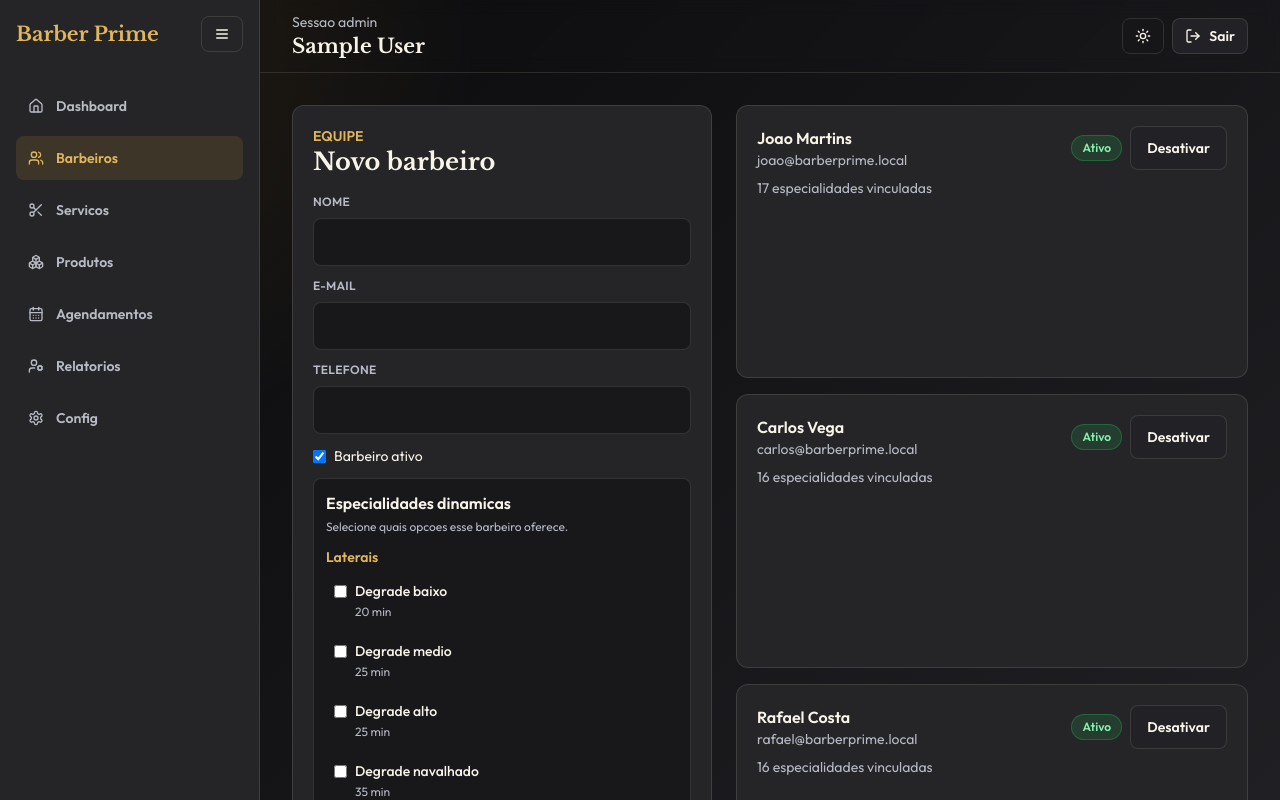
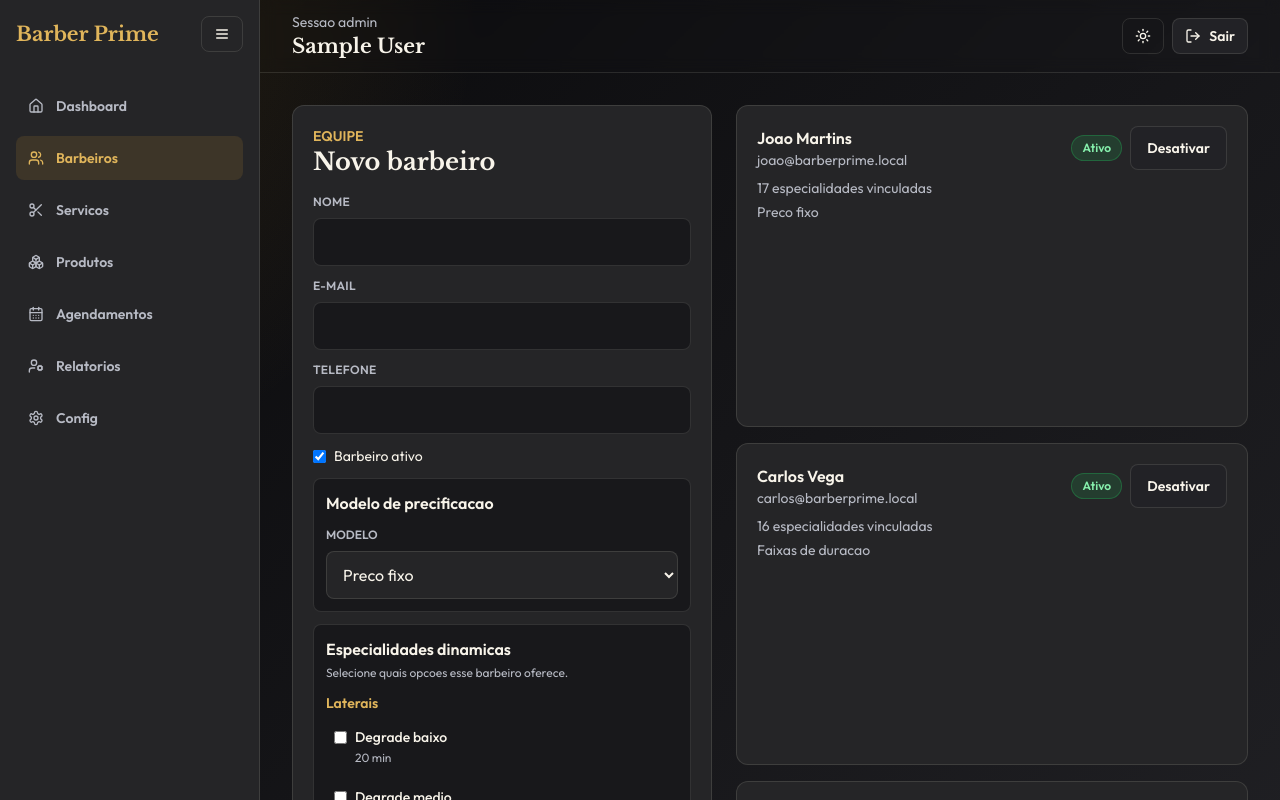
Before and after one commit to Maycon2222/BarberPremium, a React (Vite) app: page /admin/barbers in a window 1280 px wide. Shown: the top 800 px of the page. Built offline with nearby package versions, Linux system fonts and the light colour scheme; sample sign-in values are in the browser's storage.

Commit message:
Add barber pricing models

```diff
--- a/src/pages/admin/AdminBarbers.jsx
+++ b/src/pages/admin/AdminBarbers.jsx
@@ -3,9 +3,9 @@ import { Badge, Button, Card, Input } from '../../design-system'
 import { Page } from '../../components/shared/AppLayout'
 import { useAppointmentStore } from '../../store/appointmentStore'
 import { useServiceStore } from '../../store/serviceStore'
-import { getActiveCategories, getActiveOptionsByCategory } from '../../utils/pricing'
+import { DEFAULT_DURATION_TIERS, PRICING_MODELS, getActiveCategories, getActiveOptionsByCategory, getPricingModelLabel, money, normalizeBarberPricing } from '../../utils/pricing'
 
-const emptyBarber = { name: '', email: '', phone: '', active: true, specialties: [], specialtyOptionIds: [] }
+const emptyBarber = normalizeBarberPricing({ name: '', email: '', phone: '', active: true, specialties: [], specialtyOptionIds: [] })
 
 export function AdminBarbers() {
   const { barbers, upsertBarber, toggleBarber } = useAppointmentStore()
@@ -15,7 +15,7 @@ export function AdminBarbers() {
   const activeCategories = getActiveCategories(categories)
 
   const save = () => {
-    upsertBarber({ ...draft, id: editingId || draft.id })
+    upsertBarber({ ...normalizeBarberPricing(draft), id: editingId || draft.id })
     setDraft(emptyBarber)
     setEditingId('')
   }
@@ -24,7 +24,7 @@ export function AdminBarbers() {
     setEditingId(barber.id)
     setDraft({
       ...emptyBarber,
-      ...barber,
+      ...normalizeBarberPricing(barber),
       specialtyOptionIds: barber.specialtyOptionIds || [],
     })
   }
@@ -33,6 +33,23 @@ export function AdminBarbers() {
     const current = draft.specialtyOptionIds || []
     const next = current.includes(optionId) ? current.filter((id) => id !== optionId) : [...current, optionId]
     setDraft({ ...draft, specialtyOptionIds: next })
+  }
+
+  const updateTier = (index, key, value) => {
+    const durationTiers = [...(draft.durationTiers || DEFAULT_DURATION_TIERS)]
+    durationTiers[index] = { ...durationTiers[index], [key]: Number(value) }
+    setDraft({ ...draft, durationTiers })
+  }
+
+  const addTier = () => {
+    const durationTiers = [...(draft.durationTiers || DEFAULT_DURATION_TIERS)]
+    const last = durationTiers.at(-1)
+    setDraft({ ...draft, durationTiers: [...durationTiers, { upTo: Number(last?.upTo || 60) + 30, surcharge: Number(last?.surcharge || 0) + 10 }] })
+  }
+
+  const removeTier = (index) => {
+    const durationTiers = (draft.durationTiers || DEFAULT_DURATION_TIERS).filter((_, itemIndex) => itemIndex !== index)
+    setDraft({ ...draft, durationTiers })
   }
 
   return (
@@ -47,6 +64,35 @@ export function AdminBarbers() {
           <Input label="E-mail" value={draft.email} onChange={(event) => setDraft({ ...draft, email: event.target.value })} />
           <Input label="Telefone" value={draft.phone} onChange={(event) => setDraft({ ...draft, phone: event.target.value })} />
           <label className="flex items-center gap-2 text-sm"><input type="checkbox" checked={draft.active} onChange={(event) => setDraft({ ...draft, active: event.target.checked })} /> Barbeiro ativo</label>
+
+          <div className="rounded-[var(--radius-md)] border border-[var(--border-default)] bg-[var(--bg-elevated)] p-3">
+            <p className="mb-3 font-semibold">Modelo de precificacao</p>
+            <label className="block">
+              <span className="mb-2 block text-xs font-semibold uppercase text-[var(--text-secondary)]">Modelo</span>
+              <select value={draft.pricingModel || 'fixed'} onChange={(event) => setDraft({ ...draft, pricingModel: event.target.value })} className="h-12 w-full rounded-[var(--radius-md)] border border-[var(--border-default)] bg-[var(--bg-surface)] px-3">
+                {PRICING_MODELS.map((model) => <option key={model.id} value={model.id}>{model.name}</option>)}
+              </select>
+            </label>
+
+            {draft.pricingModel === 'per_minute' ? (
+              <div className="mt-3">
+                <Input label="Tarifa por minuto (R$)" type="number" min="0" step="0.01" value={draft.minuteRate || 0} onChange={(event) => setDraft({ ...draft, minuteRate: Number(event.target.value) })} />
+              </div>
+            ) : null}
+
+            {draft.pricingModel === 'duration_tier' ? (
+              <div className="mt-4 space-y-3">
+                {(draft.durationTiers || DEFAULT_DURATION_TIERS).map((tier, index) => (
+                  <div key={`${tier.upTo}-${index}`} className="grid grid-cols-[1fr_1fr_auto] gap-2">
+                    <Input label="Ate min" type="number" min="1" value={tier.upTo} onChange={(event) => updateTier(index, 'upTo', event.target.value)} />
+                    <Input label="Acrescimo R$" type="number" min="0" step="0.01" value={tier.surcharge} onChange={(event) => updateTier(index, 'surcharge', event.target.value)} />
+                    <Button variant="secondary" className="mt-6" disabled={(draft.durationTiers || DEFAULT_DURATION_TIERS).length <= 1} onClick={() => removeTier(index)}>Remover</Button>
+                  </div>
+                ))}
+                <Button variant="secondary" onClick={addTier}>Adicionar faixa</Button>
+              </div>
+            ) : null}
+          </div>
 
           <div className="rounded-[var(--radius-md)] border border-[var(--border-default)] bg-[var(--bg-elevated)] p-3">
             <p className="mb-1 font-semibold">Especialidades dinamicas</p>
@@ -91,6 +137,10 @@ export function AdminBarbers() {
                   <p className="font-semibold">{barber.name}</p>
                   <p className="text-sm text-[var(--text-secondary)]">{barber.email}</p>
                   <p className="mt-2 text-sm text-[var(--text-secondary)]">{specialtyCount} especialidades vinculadas</p>
+                  <p className="mt-1 text-sm text-[var(--text-secondary)]">
+                    {getPricingModelLabel(barber.pricingModel)}
+                    {barber.pricingModel === 'per_minute' ? ` - ${money(barber.minuteRate)}/min` : ''}
+                  </p>
                 </button>
                 <div className="flex items-center gap-2">
                   <Badge status={barber.active ? 'completed' : 'cancelled'}>{barber.active ? 'Ativo' : 'Inativo'}</Badge>
--- a/src/pages/client/BookingWizard.jsx
+++ b/src/pages/client/BookingWizard.jsx
@@ -14,7 +14,7 @@ import { useServiceStore } from '../../store/serviceStore'
 import { useToastStore } from '../../store/toastStore'
 import { availableTimes, isSlotUnavailable, isWorkingDay } from '../../utils/businessRules'
 import { formatPhoneBR } from '../../utils/br'
-import { PAYMENT_METHODS, calculateDynamicSelection, findSelectionConflicts, getActiveCategories, getActiveOptionsByCategory, getCompatibilityBlock, getPaymentStatusForMethod, money } from '../../utils/pricing'
+import { PAYMENT_METHODS, calculateDynamicSelection, calculatePrice, findSelectionConflicts, getActiveCategories, getActiveOptionsByCategory, getCompatibilityBlock, getPaymentStatusForMethod, getPricingModelLabel, money } from '../../utils/pricing'
 
 const steps = ['Barbeiro', 'Horario', 'Servico', 'Confirmacao']
 
@@ -45,6 +45,7 @@ export function BookingWizard() {
   const selectedOptionIds = form.watch('selectedOptionIds') || []
   const totals = calculateDynamicSelection(selectedOptionIds, options)
   const selectedBarber = barbers.find((barber) => barber.id === form.watch('barberId'))
+  const priceInfo = calculatePrice(totals, selectedBarber)
   const requiredCategoryIds = getActiveCategories(categories).filter((category) => category.required).map((category) => category.id)
   const missingRequired = requiredCategoryIds.filter((categoryId) => !totals.selectedOptions.some((option) => option.categoryId === categoryId))
   const selectionConflicts = findSelectionConflicts(selectedOptionIds, options)
@@ -78,7 +79,10 @@ export function BookingWizard() {
         ...data,
         serviceId: 'custom-dynamic',
         clientId: user?.id || 'guest',
-        price: totals.totalPrice,
+        price: priceInfo.finalPrice,
+        pricingModel: selectedBarber?.pricingModel || 'fixed',
+        pricingBreakdown: priceInfo.breakdown,
+        basePrice: totals.totalPrice,
         estimatedMinutes: totals.totalMinutes,
         selectedOptionIds,
         selectedOptionsSnapshot: totals.selectedOptions,
@@ -99,7 +103,7 @@ export function BookingWizard() {
             <p className="text-sm font-semibold uppercase text-[var(--accent-text)]">Agendamento dinamico</p>
             <h2 className="font-display text-3xl font-bold">Monte seu atendimento</h2>
           </div>
-          <LiveSummary totals={totals} />
+          <LiveSummary totals={totals} priceInfo={priceInfo} />
         </div>
         <div className="mt-5 h-2 rounded-full bg-[var(--bg-subtle)]">
           <motion.div className="h-2 rounded-full bg-[var(--accent-default)]" animate={{ width: `${((step + 1) / steps.length) * 100}%` }} />
@@ -117,8 +121,8 @@ export function BookingWizard() {
           <motion.div key={step} initial={{ opacity: 0, x: 32 }} animate={{ opacity: 1, x: 0 }} exit={{ opacity: 0, x: -32 }} transition={{ duration: 0.24 }}>
             {step === 0 && <BarberStep barbers={barbers} options={options} selected={form.watch('barberId')} select={(id) => form.setValue('barberId', id, { shouldValidate: true })} />}
             {step === 1 && <TimeStep dates={dates} times={availableTimes(settings)} form={form} appointments={appointments} />}
-            {step === 2 && <DynamicServiceStep form={form} categories={categories} options={options} selectedBarber={selectedBarber} missingRequired={missingRequired} selectionConflicts={selectionConflicts} />}
-            {step === 3 && <ConfirmStep form={form} totals={totals} categories={categories} selectedBarber={selectedBarber} />}
+            {step === 2 && <DynamicServiceStep form={form} categories={categories} options={options} selectedBarber={selectedBarber} missingRequired={missingRequired} selectionConflicts={selectionConflicts} priceInfo={priceInfo} />}
+            {step === 3 && <ConfirmStep form={form} totals={totals} categories={categories} selectedBarber={selectedBarber} priceInfo={priceInfo} />}
           </motion.div>
         </AnimatePresence>
         <div className="mt-6 flex justify-between gap-3">
@@ -130,11 +134,12 @@ export function BookingWizard() {
   )
 }
 
-function LiveSummary({ totals }) {
+function LiveSummary({ totals, priceInfo }) {
   return (
     <div className="rounded-[var(--radius-md)] border border-[var(--border-default)] bg-[var(--bg-surface)] px-4 py-3 text-right">
       <p className="text-sm text-[var(--text-secondary)]">Total parcial</p>
-      <p className="text-xl font-bold text-[var(--accent-text)]">{money(totals.totalPrice)} <span className="text-sm font-medium text-[var(--text-secondary)]">/ {totals.totalMinutes} min</span></p>
+      <p className="text-xl font-bold text-[var(--accent-text)]">{money(priceInfo.finalPrice)} <span className="text-sm font-medium text-[var(--text-secondary)]">/ {totals.totalMinutes} min</span></p>
+      <p className="mt-1 max-w-xs text-xs text-[var(--text-secondary)]">{priceInfo.breakdown}</p>
     </div>
   )
 }
@@ -153,6 +158,7 @@ function BarberStep({ barbers, options, selected, select }) {
             <Avatar name={barber.name} size="lg" />
             <p className="mt-4 font-semibold">{barber.name}</p>
             <p className="text-sm text-[var(--text-secondary)]">{(barber.specialtyOptionIds?.length || barber.specialties?.length || 0)} especialidades cadastradas</p>
+            <span className="mt-3 inline-flex rounded-full bg-[var(--accent-subtle)] px-3 py-1 text-xs font-semibold text-[var(--accent-text)]">{getPricingModelLabel(barber.pricingModel)}</span>
             {specialtyNames.length ? (
               <div className="mt-3 flex flex-wrap gap-1.5">
                 {specialtyNames.map((name) => <span key={name} className="rounded-full bg-[var(--bg-subtle)] px-2 py-1 text-xs text-[var(--text-secondary)]">{name}</span>)}
@@ -184,6 +190,7 @@ function TimeStep({ dates, times, form, appointments }) {
       <div className="grid grid-cols-3 gap-2 sm:grid-cols-5">
         {times.map((time) => {
           const disabled = barberId ? isSlotUnavailable(appointments, barberId, date, time) : false
+          // TODO: no modelo slot_only, bloquear slots adjacentes quando a duracao ja estiver definida.
           return <button key={time} type="button" disabled={disabled} onClick={() => form.setValue('time', time, { shouldValidate: true })} className={`rounded-[var(--radius-md)] border px-3 py-3 text-sm ${form.watch('time') === time ? 'border-[var(--accent-default)] bg-[var(--accent-subtle)]' : 'border-[var(--border-default)] bg-[var(--bg-elevated)]'} disabled:cursor-not-allowed disabled:opacity-40 disabled:line-through`}>{time}</button>
         })}
       </div>
@@ -191,7 +198,7 @@ function TimeStep({ dates, times, form, appointments }) {
   )
 }
 
-function DynamicServiceStep({ form, categories, options, selectedBarber, missingRequired, selectionConflicts }) {
+function DynamicServiceStep({ form, categories, options, selectedBarber, missingRequired, selectionConflicts, priceInfo }) {
   const [serviceSearch, setServiceSearch] = useState('')
   const [typeFilter, setTypeFilter] = useState('all')
   const selected = form.watch('selectedOptionIds') || []
@@ -215,6 +222,11 @@ function DynamicServiceStep({ form, categories, options, selectedBarber, missing
 
   return (
     <div className="grid gap-5">
+      <div className="rounded-[var(--radius-lg)] border border-[var(--accent-default)] bg-[var(--accent-subtle)] p-4">
+        <p className="text-sm font-semibold uppercase text-[var(--accent-text)]">{selectedBarber?.name || 'Barbeiro selecionado'} - {getPricingModelLabel(selectedBarber?.pricingModel)}</p>
+        <p className="mt-1 text-2xl font-bold">{money(priceInfo.finalPrice)}</p>
+        <p className="text-sm text-[var(--text-secondary)]">{priceInfo.breakdown}</p>
+      </div>
       <div className="grid gap-3 rounded-[var(--radius-lg)] border border-[var(--border-default)] bg-[var(--bg-subtle)] p-4 md:grid-cols-[1fr_220px]">
         <Input label="Buscar servico" value={serviceSearch} onChange={(event) => setServiceSearch(event.target.value)} />
         <label className="block">
@@ -284,7 +296,7 @@ function getUnsupportedOptions(optionIds, barber, options) {
     .filter((option) => option && !barber.specialtyOptionIds.includes(option.id))
 }
 
-function ConfirmStep({ form, totals, categories, selectedBarber }) {
+function ConfirmStep({ form, totals, categories, selectedBarber, priceInfo }) {
   const { register, setValue, formState: { errors } } = form
   const date = form.watch('date')
   const time = form.watch('time')
@@ -307,7 +319,8 @@ function ConfirmStep({ form, totals, categories, selectedBarber }) {
       </label>
       <div className="md:col-span-2 rounded-[var(--radius-md)] bg-[var(--bg-subtle)] p-4">
         <CreditCard className="mb-2 h-5 w-5 text-[var(--accent-default)]" />
-        <p className="font-semibold">Total: {money(totals.totalPrice)} em {totals.totalMinutes} min</p>
+        <p className="font-semibold">Total: {money(priceInfo.finalPrice)} em {totals.totalMinutes} min</p>
+        <p className="mt-1 text-sm text-[var(--text-secondary)]">{priceInfo.breakdown}</p>
         <p className="mt-1 text-sm text-[var(--text-secondary)]">Com {selectedBarber?.name || 'barbeiro selecionado'} em {date} as {time}</p>
         <p className="text-sm text-[var(--text-secondary)]">Modo demonstracao: pagamentos nao sao processados. PIX e cartao entram como pagos na simulacao.</p>
         <div className="mt-4 grid gap-3">
--- a/src/pages/client/Receipt.jsx
+++ b/src/pages/client/Receipt.jsx
@@ -4,7 +4,7 @@ import { Button, Card } from '../../design-system'
 import { Page } from '../../components/shared/AppLayout'
 import { useAppointmentStore } from '../../store/appointmentStore'
 import { useServiceStore } from '../../store/serviceStore'
-import { calculateDynamicSelection, getPaymentMethod, getPaymentStatus, getService, money } from '../../utils/pricing'
+import { calculateDynamicSelection, calculatePrice, getPaymentMethod, getPaymentStatus, getService, money } from '../../utils/pricing'
 
 export function Receipt() {
   const { id } = useParams()
@@ -15,8 +15,11 @@ export function Receipt() {
   const barber = barbers.find((item) => item.id === appointment?.barberId)
   if (!appointment) return <Page>Comprovante nao encontrado.</Page>
   const dynamic = appointment.selectedOptionsSnapshot?.length
-    ? { selectedOptions: appointment.selectedOptionsSnapshot, totalMinutes: appointment.estimatedMinutes }
+    ? { selectedOptions: appointment.selectedOptionsSnapshot, totalPrice: appointment.basePrice || appointment.price, totalMinutes: appointment.estimatedMinutes }
     : calculateDynamicSelection(appointment.selectedOptionIds || service?.optionIds || [], options)
+  const priceInfo = appointment.pricingBreakdown
+    ? { finalPrice: appointment.price, breakdown: appointment.pricingBreakdown }
+    : calculatePrice(dynamic, barber)
   const paymentMethod = getPaymentMethod(appointment.paymentMethod)
   const paymentStatus = getPaymentStatus(appointment.paymentStatus || 'pending')
   const groupedOptions = dynamic.selectedOptions.reduce((groups, option) => {
@@ -41,7 +44,8 @@ export function Receipt() {
           <p><strong>Barbeiro:</strong> {barber?.name}</p>
           <p><strong>Quando:</strong> {appointment.date} as {appointment.time}</p>
           <p><strong>Tempo estimado:</strong> {appointment.estimatedMinutes || service?.duration || dynamic.totalMinutes || 30} min</p>
-          <p><strong>Valor:</strong> {money(appointment.price)}</p>
+          <p><strong>Valor:</strong> {money(priceInfo.finalPrice)}</p>
+          <p><strong>Calculo:</strong> {priceInfo.breakdown}</p>
           <p><strong>Pagamento:</strong> {paymentMethod?.name || 'Nao informado'}</p>
           <p><strong>Status do pagamento:</strong> {paymentStatus?.name || 'Pendente'}</p>
           {dynamic.selectedOptions.length ? (
--- a/src/store/appointmentStore.js
+++ b/src/store/appointmentStore.js
@@ -1,5 +1,6 @@
 import { create } from 'zustand'
 import { canCancel, hasConflict, receiptCode } from '../utils/businessRules'
+import { normalizeBarberPricing } from '../utils/pricing'
 import { readJson } from '../utils/seed'
 
 const persistAppointments = (appointments) => localStorage.setItem('barber-appointments', JSON.stringify(appointments))
@@ -7,7 +8,7 @@ const persistBarbers = (barbers) => localStorage.setItem('barber-barbers', JSON.
 
 export const useAppointmentStore = create((set, get) => ({
   appointments: readJson('barber-appointments', []),
-  barbers: readJson('barber-barbers', []),
+  barbers: readJson('barber-barbers', []).map(normalizeBarberPricing),
   settings: readJson('barber-settings', { shopName: 'Barber Prime', start: '08:00', end: '19:00', interval: 30 }),
   createAppointment: (payload) => {
     const appointments = readJson('barber-appointments', get().appointments)
@@ -46,7 +47,8 @@ export const useAppointmentStore = create((set, get) => ({
   },
   upsertBarber: (barber) => {
     const exists = get().barbers.some((item) => item.id === barber.id)
-    const next = exists ? get().barbers.map((item) => (item.id === barber.id ? barber : item)) : [...get().barbers, { ...barber, id: `barber-${Date.now()}` }]
+    const normalized = normalizeBarberPricing(barber)
+    const next = exists ? get().barbers.map((item) => (item.id === barber.id ? normalized : item)) : [...get().barbers, { ...normalized, id: `barber-${Date.now()}` }]
     persistBarbers(next)
     set({ barbers: next })
   },
--- a/src/utils/pricing.js
+++ b/src/utils/pricing.js
@@ -1,4 +1,17 @@
 export const PRICING_SEED_VERSION = 'dynamic-pricing-v2'
+
+export const PRICING_MODELS = [
+  { id: 'fixed', name: 'Preco fixo' },
+  { id: 'per_minute', name: 'Tarifa por minuto' },
+  { id: 'duration_tier', name: 'Faixas de duracao' },
+  { id: 'slot_only', name: 'Preco fixo + slots' },
+]
+
+export const DEFAULT_DURATION_TIERS = [
+  { upTo: 30, surcharge: 0 },
+  { upTo: 60, surcharge: 15 },
+  { upTo: 999, surcharge: 30 },
+]
 
 export const SERVICE_CATEGORIES = [
   { id: 'laterais', name: 'Laterais', description: 'Estilo e altura das laterais.', required: true, active: true, order: 10 },
@@ -253,6 +266,10 @@ export function money(value) {
   return new Intl.NumberFormat('pt-BR', { style: 'currency', currency: 'BRL' }).format(value || 0)
 }
 
+export function getPricingModelLabel(modelId = 'fixed') {
+  return PRICING_MODELS.find((model) => model.id === modelId)?.name || 'Preco fixo'
+}
+
 export function getService(id, services = SERVICES) {
   return services.find((service) => service.id === id)
 }
@@ -283,6 +300,62 @@ export function calculateDynamicSelection(optionIds = [], options = SERVICE_OPTI
     totalPrice: selectedOptions.length ? totalOptionPrice / selectedOptions.length : 0,
     totalMinutes: selectedOptions.reduce((sum, option) => sum + Number(option.estimatedMinutes || 0), 0),
   }
+}
+
+export function calculatePrice(baseResult = {}, barber = {}) {
+  const totalMinutes = Number(baseResult.totalMinutes || 0)
+  const basePrice = Number(baseResult.totalPrice || 0)
+  const pricingModel = barber?.pricingModel || 'fixed'
+
+  if (pricingModel === 'per_minute') {
+    const minuteRate = Number(barber.minuteRate || 0)
+    return {
+      finalPrice: totalMinutes * minuteRate,
+      breakdown: `${totalMinutes}min x ${money(minuteRate)}/min`,
+    }
+  }
+
+  if (pricingModel === 'duration_tier') {
+    const tiers = normalizeDurationTiers(barber.durationTiers)
+    const tier = tiers.find((item) => totalMinutes <= Number(item.upTo || 0)) || tiers.at(-1)
+    const surcharge = Number(tier?.surcharge || 0)
+    return {
+      finalPrice: basePrice + surcharge,
+      breakdown: `Base ${money(basePrice)} + faixa ${money(surcharge)} ate ${tier?.upTo || totalMinutes}min`,
+    }
+  }
+
+  if (pricingModel === 'slot_only') {
+    return {
+      finalPrice: basePrice,
+      breakdown: `${money(basePrice)} com reserva operacional de slots`,
+    }
+  }
+
+  return {
+    finalPrice: basePrice,
+    breakdown: `${money(basePrice)} pelo modelo ${getPricingModelLabel(pricingModel)}`,
+  }
+}
+
+export function normalizeBarberPricing(barber = {}) {
+  return {
+    ...barber,
+    pricingModel: barber.pricingModel || 'fixed',
+    minuteRate: Number(barber.minuteRate || 1.5),
+    durationTiers: normalizeDurationTiers(barber.durationTiers),
+  }
+}
+
+export function normalizeDurationTiers(tiers = DEFAULT_DURATION_TIERS) {
+  const normalized = (Array.isArray(tiers) && tiers.length ? tiers : DEFAULT_DURATION_TIERS)
+    .map((tier) => ({
+      upTo: Number(tier.upTo || 0),
+      surcharge: Number(tier.surcharge || 0),
+    }))
+    .filter((tier) => tier.upTo > 0)
+    .sort((a, b) => a.upTo - b.upTo)
+  return normalized.length ? normalized : DEFAULT_DURATION_TIERS
 }
 
 export function getCompatibilityBlock(option, selectedOptionIds = [], options = SERVICE_OPTIONS) {
--- a/src/utils/seed.js
+++ b/src/utils/seed.js
@@ -1,5 +1,5 @@
 import { addDays, format } from 'date-fns'
-import { PRICING_SEED_VERSION, PRODUCT_CATEGORIES, PRODUCT_FULFILLMENT_METHODS, PRODUCTS, SERVICE_CATEGORIES, SERVICE_OPTIONS, SERVICES } from './pricing.js'
+import { PRICING_SEED_VERSION, PRODUCT_CATEGORIES, PRODUCT_FULFILLMENT_METHODS, PRODUCTS, SERVICE_CATEGORIES, SERVICE_OPTIONS, SERVICES, normalizeBarberPricing } from './pricing.js'
 
 const barberSpecialtyPresets = {
   'barber-joao': [
@@ -60,9 +60,9 @@ const barberSpecialtyPresets = {
 }
 
 export const barbersSeed = [
-  { id: 'barber-joao', name: 'Joao Martins', email: 'joao@barberprime.local', phone: '(11) 98888-1111', active: true, specialties: ['corte-simples', 'corte-barba', 'barba'], specialtyOptionIds: barberSpecialtyPresets['barber-joao'] },
-  { id: 'barber-carlos', name: 'Carlos Vega', email: 'carlos@barberprime.local', phone: '(11) 97777-2222', active: true, specialties: ['corte-tesoura', 'pigmentacao', 'luzes'], specialtyOptionIds: barberSpecialtyPresets['barber-carlos'] },
-  { id: 'barber-rafael', name: 'Rafael Costa', email: 'rafael@barberprime.local', phone: '(11) 96666-3333', active: true, specialties: ['relaxamento', 'hidratacao', 'corte-barba'], specialtyOptionIds: barberSpecialtyPresets['barber-rafael'] },
+  { id: 'barber-joao', name: 'Joao Martins', email: 'joao@barberprime.local', phone: '(11) 98888-1111', active: true, specialties: ['corte-simples', 'corte-barba', 'barba'], specialtyOptionIds: barberSpecialtyPresets['barber-joao'], pricingModel: 'fixed' },
+  { id: 'barber-carlos', name: 'Carlos Vega', email: 'carlos@barberprime.local', phone: '(11) 97777-2222', active: true, specialties: ['corte-tesoura', 'pigmentacao', 'luzes'], specialtyOptionIds: barberSpecialtyPresets['barber-carlos'], pricingModel: 'duration_tier' },
+  { id: 'barber-rafael', name: 'Rafael Costa', email: 'rafael@barberprime.local', phone: '(11) 96666-3333', active: true, specialties: ['relaxamento', 'hidratacao', 'corte-barba'], specialtyOptionIds: barberSpecialtyPresets['barber-rafael'], pricingModel: 'per_minute', minuteRate: 1.5 },
 ]
 
 const today = new Date()
@@ -156,7 +156,7 @@ export function ensurePricingSeed() {
   const barbers = readJson('barber-barbers', [])
   if (barbers.length) {
     const migratedBarbers = barbers.map((barber) => ({
-      ...barber,
+      ...normalizeBarberPricing(barber),
       specialtyOptionIds: normalizeBarberSpecialties(barber),
     }))
     localStorage.setItem('barber-barbers', JSON.stringify(migratedBarbers))
```
Also changed, not shown: scripts/check-rules.mjs (+9 -0 lines).
